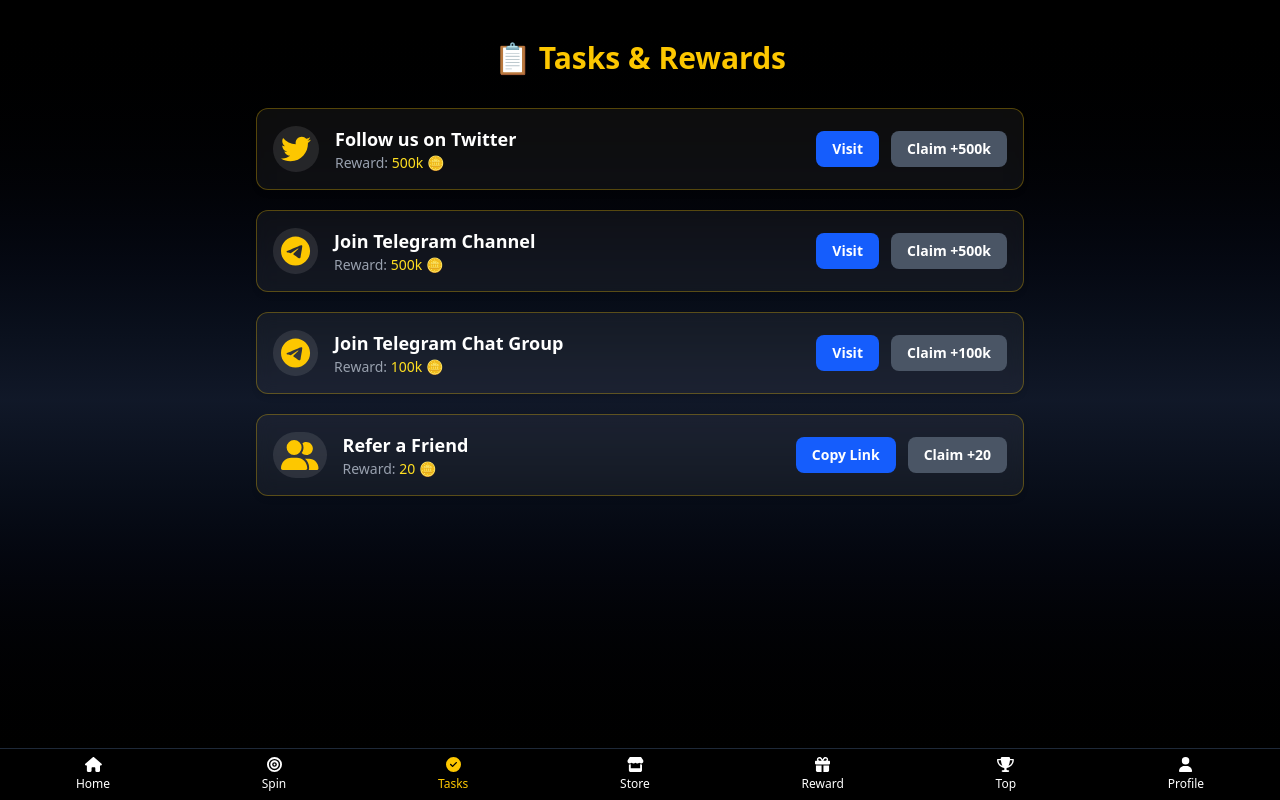
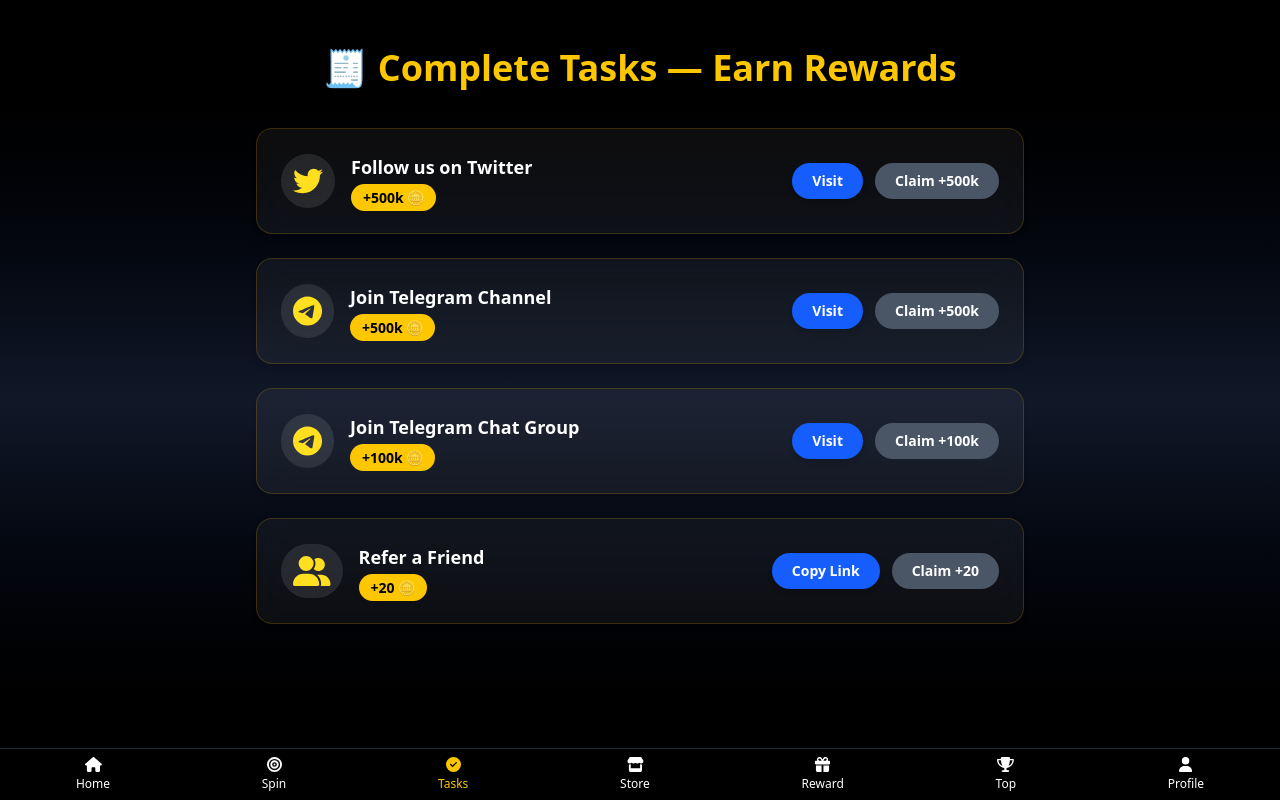
Before and after one commit to PLUTOX-DEV/TPE, a React (Vite) app: page /tasks in a window 1280 px wide. Built offline with nearby package versions, Linux system fonts and the light colour scheme; what @tonconnect/ui-react would draw is missing.

Commit message:
spin reward improvment

```diff
--- a/src/pages/Spin.jsx
+++ b/src/pages/Spin.jsx
@@ -15,7 +15,7 @@ import {
   faMedal,
   faRepeat,
 } from "@fortawesome/free-solid-svg-icons";
-import { updateUser } from "../api/userApi"; // 🔥 Added backend sync
+import { updateUser } from "../api/userApi";
 
 const data = [
   { option: "+0", style: { backgroundColor: "#7c3aed", textColor: "white" } },
@@ -36,10 +36,12 @@ const PACKAGE_SPINS = {
 };
 
 const PACKAGES = {
-  bronze: { label: "Bronze", priceTON: "6.97", spins: 3 },
-  silver: { label: "Silver", priceTON: "12.16", spins: 5 },
-  gold: { label: "Gold", priceTON: "17.43", spins: 7 },
+  bronze: { label: "Bronze", priceTON: "10", spins: 4 },
+  silver: { label: "Silver", priceTON: "25", spins: 10 },
+  gold: { label: "Gold", priceTON: "40", spins: 20 },
 };
+
+const SIX_MONTHS_MS = 1000 * 60 * 60 * 24 * 30 * 6;
 
 export default function Spin() {
   const [mustSpin, setMustSpin] = useState(false);
@@ -56,9 +58,25 @@ export default function Spin() {
   useEffect(() => {
     const savedTapBalance = parseInt(localStorage.getItem("tapCoins")) || 0;
     setBalance(savedTapBalance);
+
     const savedPackage = localStorage.getItem("packageType") || "free";
     const savedSpinsUsed = parseInt(localStorage.getItem("spinsUsed")) || 0;
     const savedSpinsDate = localStorage.getItem("spinsDate");
+    const savedExpiry = localStorage.getItem("packageExpiresAt");
+
+    // Check for expiration
+    if (
+      savedPackage !== "free" &&
+      savedExpiry &&
+      Date.now() > parseInt(savedExpiry)
+    ) {
+      setPackageType("free");
+      localStorage.setItem("packageType", "free");
+      localStorage.removeItem("packageExpiresAt");
+      toast("🎫 Your premium package has expired.");
+    } else {
+      setPackageType(savedPackage);
+    }
 
     if (savedSpinsDate !== todayStr()) {
       setSpinsUsed(0);
@@ -67,8 +85,6 @@ export default function Spin() {
     } else {
       setSpinsUsed(savedSpinsUsed);
     }
-
-    setPackageType(savedPackage);
   }, []);
 
   useEffect(() => {
@@ -109,7 +125,6 @@ export default function Spin() {
     setBalance(newBalance);
     localStorage.setItem("tapCoins", newBalance);
 
-    // 🔁 Sync with backend
     const telegramId = localStorage.getItem("telegramId");
     if (telegramId) {
       try {
@@ -133,8 +148,18 @@ export default function Spin() {
       return;
     }
 
+    const isUpgrade =
+      Object.keys(PACKAGES).indexOf(pack) >
+      Object.keys(PACKAGES).indexOf(packageType);
+
+    if (!isUpgrade && packageType !== "free") {
+      toast.error("❌ You can't downgrade your package.");
+      return;
+    }
+
     try {
-      const recipientAddress = "UQAha8bIACCx0y6PKFDrId_375lnlQVMMGotdZ81N812axgU";
+      const recipientAddress =
+        "UQAha8bIACCx0y6PKFDrId_375lnlQVMMGotdZ81N812axgU";
       const nanoTON = (parseFloat(PACKAGES[pack].priceTON) * 1e9).toString();
 
       await tonConnectUI.sendTransaction({
@@ -142,11 +167,22 @@ export default function Spin() {
         messages: [{ address: recipientAddress, amount: nanoTON }],
       });
 
+      const expiryDate = Date.now() + SIX_MONTHS_MS;
+
       setPackageType(pack);
       setSpinsUsed(0);
       localStorage.setItem("packageType", pack);
       localStorage.setItem("spinsUsed", "0");
       localStorage.setItem("spinsDate", todayStr());
+      localStorage.setItem("packageExpiresAt", expiryDate.toString());
+
+      const telegramId = localStorage.getItem("telegramId");
+      if (telegramId) {
+        await updateUser(telegramId, {
+          packageType: pack,
+          packageExpiresAt: new Date(expiryDate),
+        });
+      }
 
       toast.success(
         <>
@@ -168,7 +204,9 @@ export default function Spin() {
           <TonConnectButton />
         </div>
 
-        <h1 className="text-3xl font-bold text-yellow-400 mb-4">🎡 Spin & Earn</h1>
+        <h1 className="text-3xl font-bold text-yellow-400 mb-4">
+          🎡 Spin & Earn
+        </h1>
 
         <div className="text-lg mb-4">
           <FontAwesomeIcon icon={faCoins} className="text-yellow-400 mr-2" />
@@ -177,7 +215,10 @@ export default function Spin() {
 
         <div className="mb-2">
           Package:{" "}
-          <span className="text-yellow-400 font-semibold capitalize">{packageType}</span> | Spins used today: {spinsUsed} / {PACKAGE_SPINS[packageType] || 1}
+          <span className="text-yellow-400 font-semibold capitalize">
+            {packageType}
+          </span>{" "}
+          | Spins used today: {spinsUsed} / {PACKAGE_SPINS[packageType] || 1}
         </div>
 
         <div className="w-[300px] sm:w-[320px] max-w-[90vw] mb-6">
@@ -262,10 +303,18 @@ export default function Spin() {
                   silver: "#c0c0c0",
                   gold: "#ffd700",
                 };
+                const isDisabled =
+                  !tonConnectUI.connected ||
+                  Object.keys(PACKAGES).indexOf(key) <=
+                    Object.keys(PACKAGES).indexOf(packageType);
                 return (
                   <li key={key} className="flex justify-between items-center">
                     <div className="flex items-center space-x-2">
-                      <FontAwesomeIcon icon={faMedal} style={{ color: medalColors[key] }} size="lg" />
+                      <FontAwesomeIcon
+                        icon={faMedal}
+                        style={{ color: medalColors[key] }}
+                        size="lg"
+                      />
                       <span className="font-semibold">{pack.label}</span>
                       <span className="flex items-center ml-4 text-yellow-400">
                         <FontAwesomeIcon icon={faRepeat} className="mr-1" />
@@ -278,9 +327,11 @@ export default function Spin() {
                     </div>
                     <button
                       onClick={() => handleBuyPackage(key)}
-                      disabled={!tonConnectUI.connected}
+                      disabled={isDisabled}
                       className={`px-4 py-1 rounded-full font-bold text-sm flex items-center ${
-                        tonConnectUI.connected ? "bg-green-600 hover:bg-green-700" : "bg-gray-600 cursor-not-allowed"
+                        !isDisabled
+                          ? "bg-green-600 hover:bg-green-700"
+                          : "bg-gray-600 cursor-not-allowed"
                       }`}
                     >
                       Buy
--- a/src/pages/Tasks.jsx
+++ b/src/pages/Tasks.jsx
@@ -115,12 +115,12 @@ export default function Tasks() {
   };
 
   return (
-    <div className="min-h-screen bg-gradient-to-b from-black via-gray-900 to-black px-4 py-10 text-white">
-      <h1 className="text-3xl font-bold text-yellow-400 mb-8 text-center">
-        📋 Tasks & Rewards
+    <div className="min-h-screen bg-gradient-to-b from-black via-gray-900 to-black px-4 py-12 text-white">
+      <h1 className="text-4xl font-bold text-yellow-400 mb-10 text-center drop-shadow-lg">
+        🧾 Complete Tasks — Earn Rewards
       </h1>
 
-      <div className="space-y-5 max-w-3xl mx-auto">
+      <div className="space-y-6 max-w-3xl mx-auto">
         {TASKS.map((task) => {
           const isVisited = visitedTasks[task.id];
           const isClaimed = claimedTasks[task.id];
@@ -128,35 +128,32 @@ export default function Tasks() {
           return (
             <div
               key={task.id}
-              className="bg-white/5 border border-yellow-400/30 rounded-xl p-4 flex flex-col md:flex-row md:items-center md:justify-between backdrop-blur-sm shadow-md transition-all"
+              className="bg-white/5 border border-yellow-500/20 hover:border-yellow-400 rounded-2xl p-6 flex flex-col md:flex-row md:items-center md:justify-between shadow-md backdrop-blur-lg transition-all duration-200"
             >
-              {/* Left Section */}
+              {/* Task Info */}
               <div className="flex items-center gap-4 mb-4 md:mb-0">
                 <FontAwesomeIcon
                   icon={task.icon}
-                  className="text-yellow-400 text-3xl bg-white/10 p-2 rounded-full"
+                  className="text-yellow-300 text-3xl bg-white/10 p-3 rounded-full"
                 />
                 <div>
-                  <h2 className="text-lg font-semibold">{task.action}</h2>
-                  <p className="text-gray-400 text-sm">
-                    Reward:{" "}
-                    <span className="text-yellow-300">
-                      {formatReward(task.reward)} 🪙
-                    </span>
-                  </p>
+                  <h2 className="text-lg font-semibold mb-1">{task.action}</h2>
+                  <span className="text-sm bg-yellow-400 text-black font-bold px-3 py-1 rounded-full">
+                    +{formatReward(task.reward)} 🪙
+                  </span>
                 </div>
               </div>
 
-              {/* Right Section */}
-              <div className="flex gap-3">
+              {/* Action Buttons */}
+              <div className="flex gap-3 flex-wrap">
                 <button
                   onClick={() =>
                     handleVisit(task.id, task.link, task.isReferral)
                   }
                   disabled={isVisited}
-                  className={`px-4 py-2 text-sm font-semibold rounded-lg transition-all flex items-center gap-2 ${
+                  className={`px-5 py-2 rounded-full font-semibold text-sm shadow-md transition-transform duration-150 transform active:scale-95 flex items-center gap-2 ${
                     isVisited
-                      ? "bg-green-600 cursor-not-allowed opacity-60"
+                      ? "bg-green-600 opacity-60 cursor-not-allowed"
                       : "bg-blue-600 hover:bg-blue-700"
                   }`}
                 >
@@ -174,19 +171,19 @@ export default function Tasks() {
                 <button
                   onClick={() => handleClaim(task)}
                   disabled={!isVisited || isClaimed}
-                  className={`px-4 py-2 text-sm font-semibold rounded-lg transition-all ${
+                  className={`px-5 py-2 rounded-full text-sm font-bold transition-transform duration-150 transform active:scale-95 ${
                     isClaimed
                       ? "bg-green-500 opacity-60 cursor-not-allowed"
                       : isVisited
-                      ? "bg-yellow-400 hover:bg-yellow-300 text-black"
+                      ? "bg-yellow-400 text-black hover:bg-yellow-300"
                       : "bg-gray-600 cursor-not-allowed"
                   }`}
                 >
                   {isClaimed ? (
-                    <>
+                    <span className="flex items-center">
                       <FontAwesomeIcon icon={faCheckCircle} className="mr-1" />
                       Claimed
-                    </>
+                    </span>
                   ) : (
                     `Claim +${formatReward(task.reward)}`
                   )}
```
